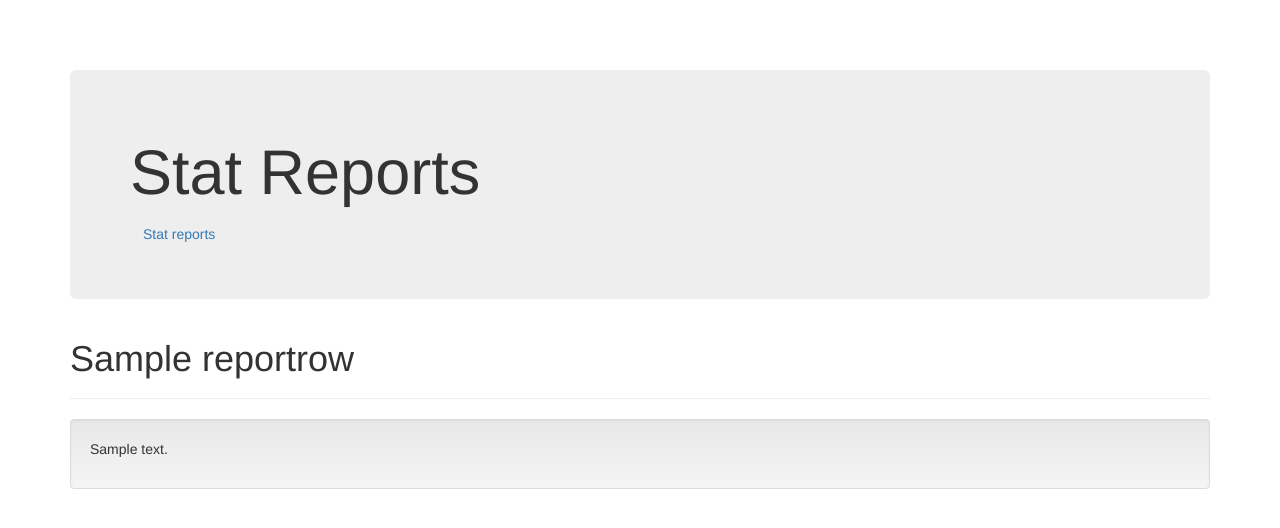
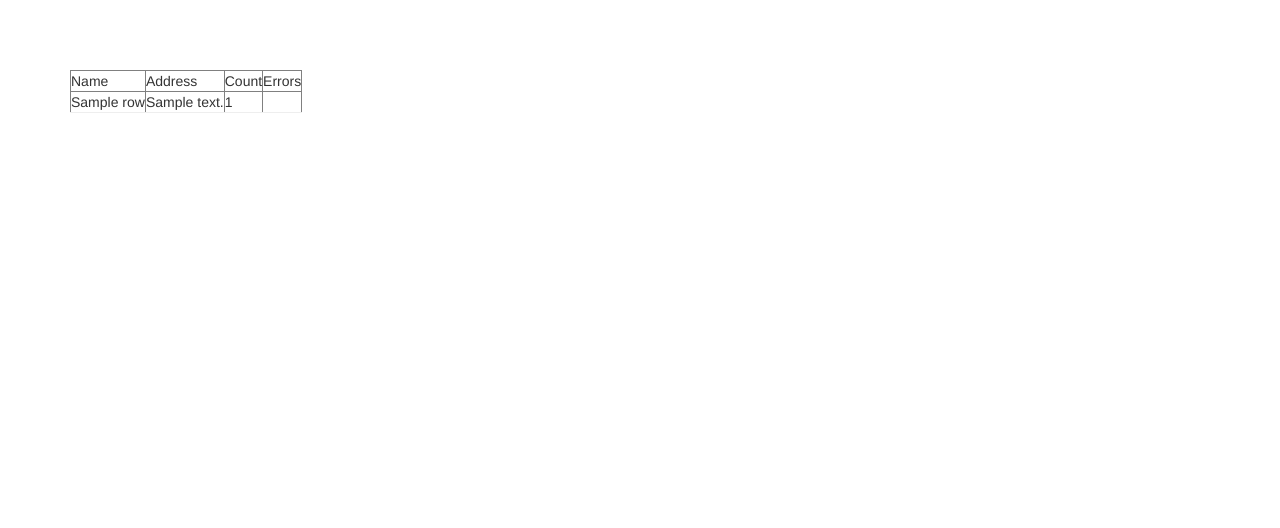
Before and after one commit to erchauhannitin/django-stats-app, a Django app: template statreports/templates/statreports/index.html in a window 1280 px wide. Shown: the top 528 px of the page. Run offline with Django 3.2, Linux system fonts and the light colour scheme; tables that the repository leaves empty hold one stand-in row (values such as "Sample post"); the template is opened without the code that fills it: values that come from a table or form of the project are taken from there, most other values are stand-ins (such as "Sample title", 1, 10 or a date in 2020); some libraries are stand-ins or nearby versions.

Commit message:
Added pagination

```diff
--- a/statreports/templates/statreports/index.html
+++ b/statreports/templates/statreports/index.html
@@ -25,21 +25,31 @@
 
   <body>
     <div class="container theme-showcase" role="main">
-      <div class="jumbotron">
-        <h1>Stat Reports</h1>
-        <a type="button" class="btn btn-link" href="{% url 'sign' %}"
-          >Stat reports</a
-        >
-      </div>
+      <table border="1" cellpadding="5" cellspacing="5">
+        <td>Name</td>
+        <td>Address</td>
+        <td>Count</td>
+        <td>Errors</td>
 
-      {% for row in rows %}
-      <div class="page-header">
-        <h1>{{ row.name }}</h1>
-      </div>
-      <div class="well">
-        <p>{{ row.address }}</p>
-      </div>
-      {% endfor %}
+        {% for row in rows %}
+        <tr class="page-header">
+          <td>{{ row.name }}</td>
+          <td>{{ row.address }}</td>
+          <td>{{ row.count }}</td>
+          <td>{{ row.errors }}</td>
+        </tr>
+        {% endfor %}
+      </table>
+    </div>
+
+    <div>
+      {% if rows.has_previous %}
+      <a href="{% url 'index' %}?page={{rows.previous_page_number}}"
+        >Previous Page</a
+      >
+      {% endif %} {% if rows.has_next %}
+      <a href="{% url 'idx' %}?page={{rows.next_page_number}}">Next Page</a>
+      {% endif %}
     </div>
     <!-- /container -->
   </body>
--- a/statreports/urls.py
+++ b/statreports/urls.py
@@ -2,5 +2,5 @@ from django.urls import path
 from . import views
 
 urlpatterns = [
-    path('stats/', views.stats),
+    path('stats/', views.stats, name='idx'),
 ]
```
Also changed, not shown: statreports/views.py (+10 -2 lines).
